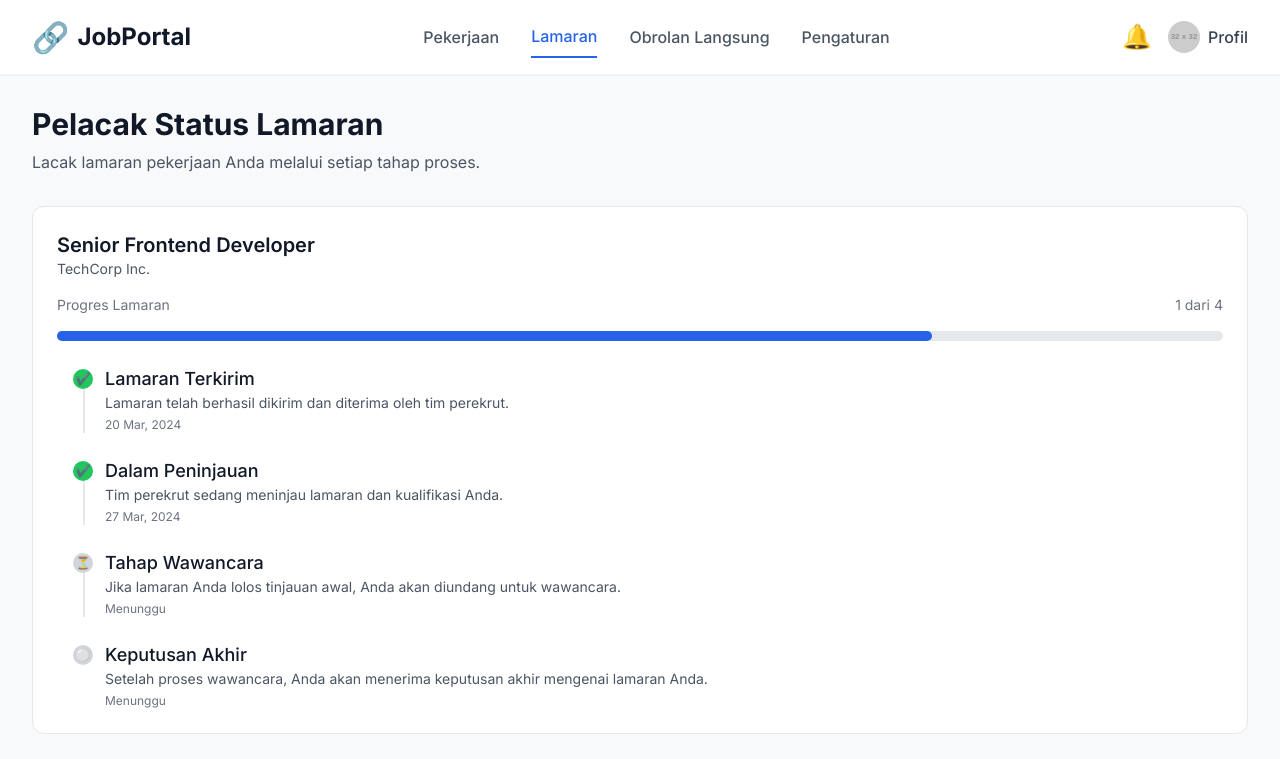
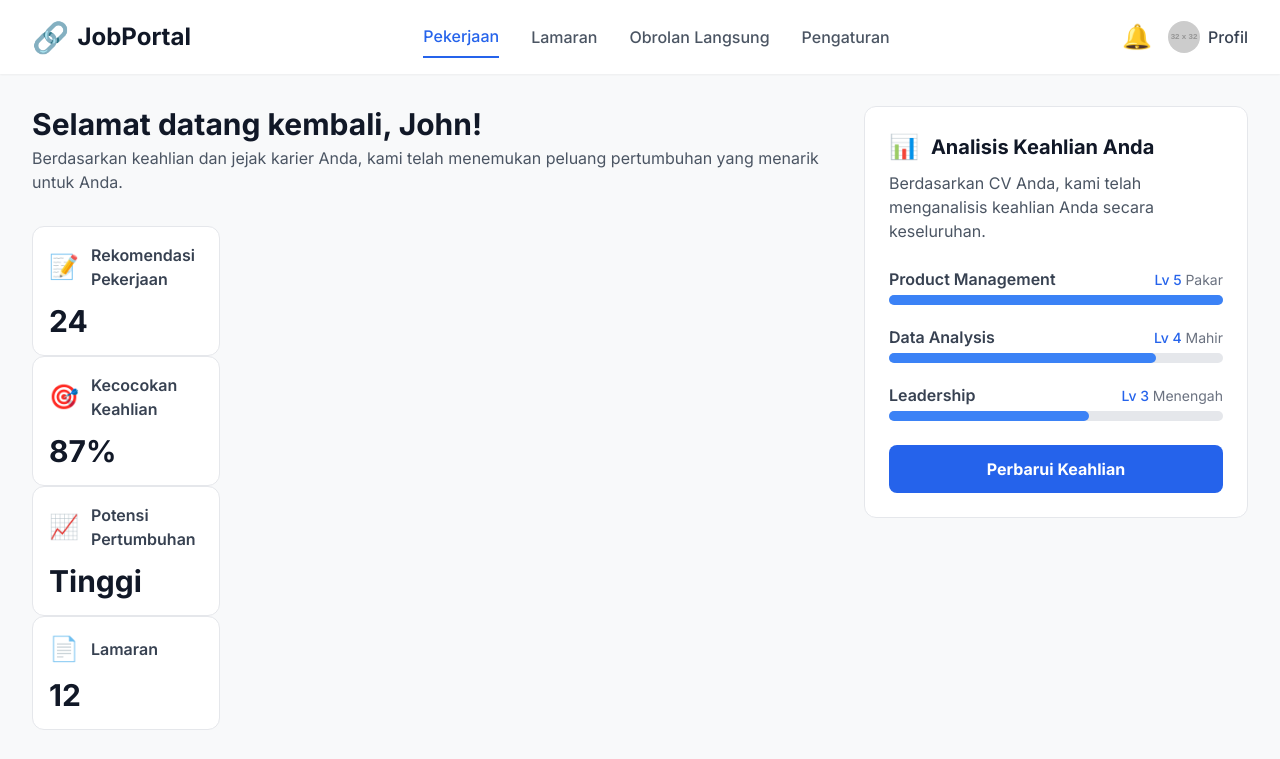
Before and after one commit to JabbarF/testing-2, a plain HTML site: page index.html in a window 1280 px wide. Shown: the top 759 px of the page. Drawn offline with nearby package versions, Linux system fonts and the light colour scheme; placeholder pictures from the web are drawn by us.

Commit message:
something changes

```diff
--- a/index.html
+++ b/index.html
@@ -129,7 +129,7 @@
     <div class="container mx-auto p-4 sm:p-6 lg:p-8">
 
         <!-- Dashboard Section -->
-        <section id="dashboard-section" class="page-section">
+        <section id="dashboard-section" class="page-section hidden">
             <div class="grid grid-cols-1 lg:grid-cols-3 lg:gap-8">
                 <main class="lg:col-span-2 space-y-8">
                     <div>
@@ -180,7 +180,7 @@
         </section>
 
         <!-- Applications Status Tracker Section -->
-        <section id="applications-section" class="page-section hidden">
+        <section id="applications-section" class="page-section">
             <h1 class="text-3xl font-bold text-gray-900 mb-2">Pelacak Status Lamaran</h1>
             <p class="mt-1 text-gray-600 mb-8">Lacak lamaran pekerjaan Anda melalui setiap tahap proses.</p>
 
@@ -607,7 +607,7 @@
                 });
             });
 
-            showSection('applications-section'); // Show dashboard by default
+            showSection('dashboard-section'); // Show dashboard by default
         });
 
     </script>
```
